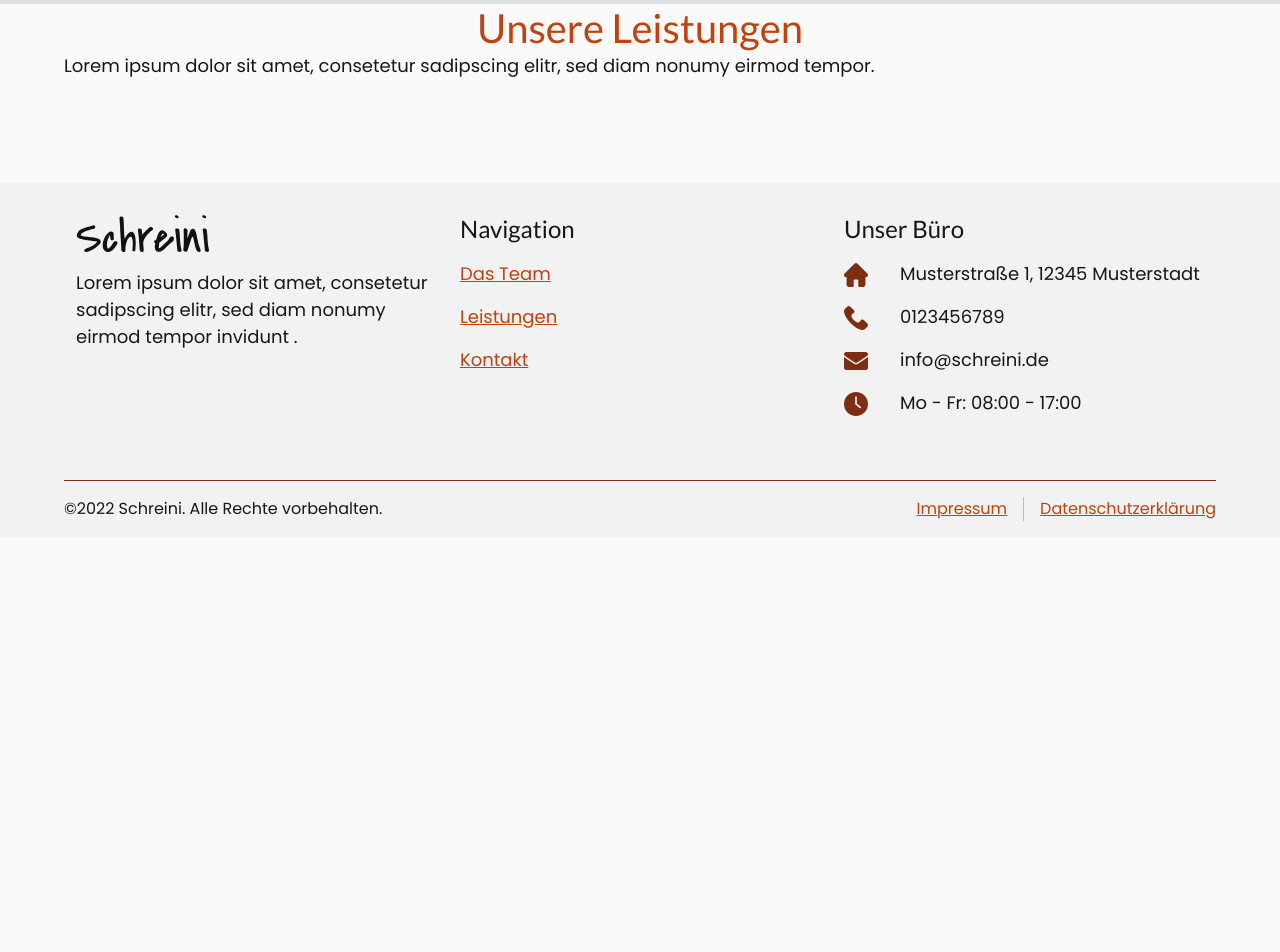
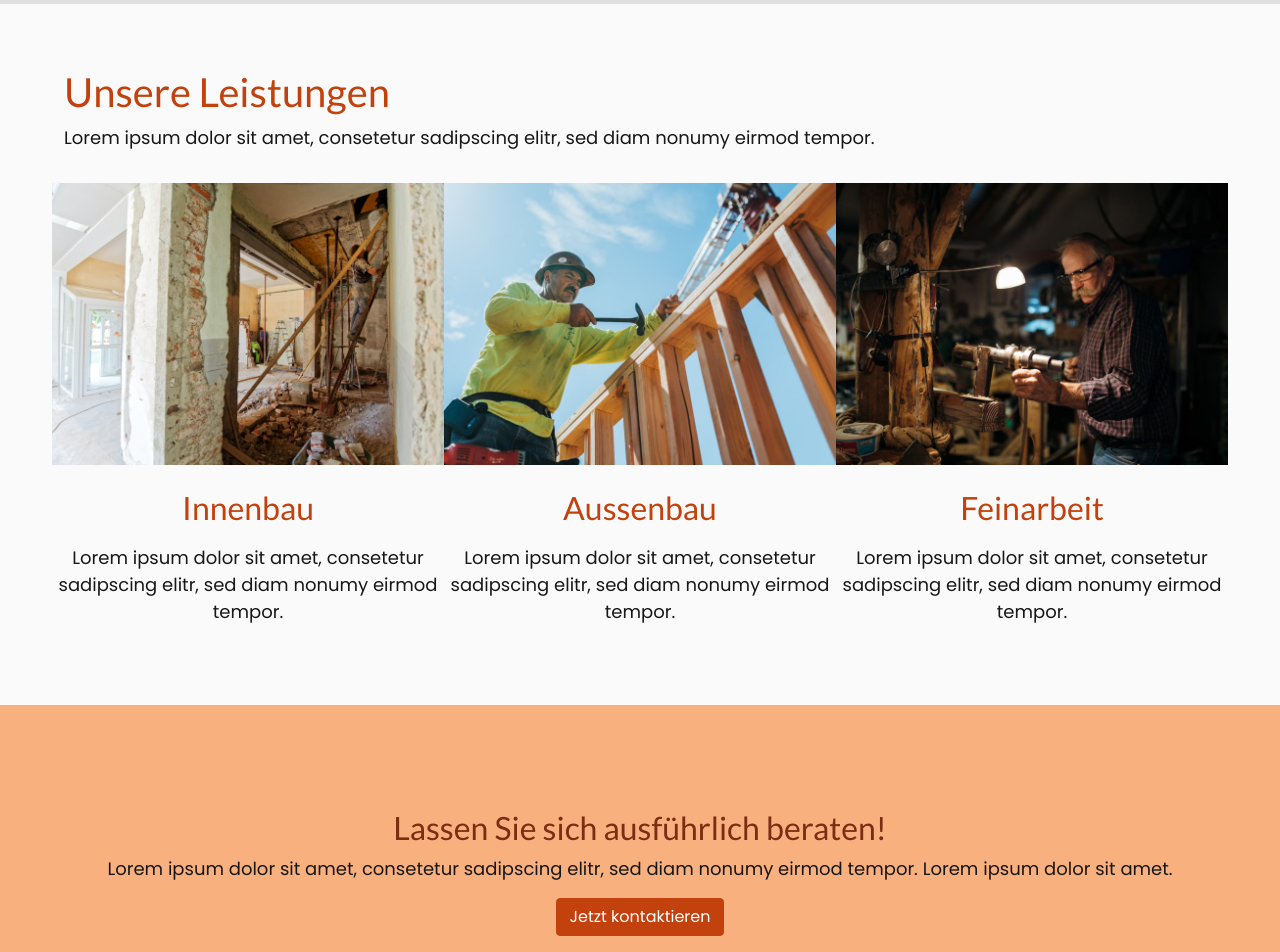
Before and after one commit to MinhKhangTran/next_js_schreini, a Next.js app: page /leistungen in a window 1280 px wide. Shown: the part 60-1012 px from the top of the page. Before the commit the page ends 800 px from the top, so only its background shows below. Built offline with nearby package versions, Linux system fonts and the light colour scheme.

Commit message:
:sparkles: add leistungen page

```diff
--- /dev/null
+++ b/components/cta.js
@@ -0,0 +1,23 @@
+import Link from "next/link";
+import { Button } from "react-bootstrap";
+
+const CTA = () => {
+  return (
+    <section className="" id="cta" aria-label="cta section">
+      <h2 className="text-dark text-center">
+        Lassen Sie sich ausführlich beraten!
+      </h2>
+      <p className="text-center">
+        Lorem ipsum dolor sit amet, consetetur sadipscing elitr, sed diam nonumy
+        eirmod tempor. Lorem ipsum dolor sit amet.
+      </p>
+      <div className="button__wrapper | d-flex justify-content-center">
+        <Link href="/kontakt" passHref>
+          <Button variant="primary">Jetzt kontaktieren</Button>
+        </Link>
+      </div>
+    </section>
+  );
+};
+
+export default CTA;
--- a/components/unsere-leistungen.js
+++ b/components/unsere-leistungen.js
@@ -1,17 +1,20 @@
 import Link from "next/link";
 import { Col, Row } from "react-bootstrap";
 
-const UnsereLeistungen = ({ data }) => {
+const UnsereLeistungen = ({ data, leistungen }) => {
+  console.log(leistungen);
   return (
     <section
       id="leistungen"
       aria-label="leistungen section"
-      className="wrapper"
+      className={`wrapper ${
+        leistungen === "/leistungen" ? "leistung__page--wrapper" : ""
+      }`}
     >
       <h2 className="heading-2 text-center text-primary | pb-2">
         Unsere Leistungen
       </h2>
-      <p className="text-center">
+      <p className="text-center leistungen__sub">
         Lorem ipsum dolor sit amet, consetetur sadipscing elitr, sed diam nonumy
         eirmod tempor.
       </p>
--- a/pages/leistungen.js
+++ b/pages/leistungen.js
@@ -1,17 +1,26 @@
-const Leistungen = () => {
+import UnsereLeistungen from "../components/unsere-leistungen";
+import { getJsonData } from "../utils/tool";
+import { useRouter } from "next/router";
+import CTA from "../components/cta";
+
+const Leistungen = ({ data }) => {
+  const router = useRouter();
+
   return (
-    <section
-      id="leistungen"
-      aria-label="leistungen section"
-      className="wrapper"
-    >
-      <h2 className="heading-2 text-center text-primary">Unsere Leistungen</h2>
-      <p>
-        Lorem ipsum dolor sit amet, consetetur sadipscing elitr, sed diam nonumy
-        eirmod tempor.
-      </p>
-    </section>
+    <>
+      <UnsereLeistungen data={data.leistungen} leistungen={router.pathname} />
+      <CTA />
+    </>
   );
 };
 
+export const getStaticProps = async () => {
+  const data = await getJsonData();
+  return {
+    props: {
+      data: data,
+    },
+  };
+};
+
 export default Leistungen;
--- a/styles/components/_contact-sm.scss
+++ b/styles/components/_contact-sm.scss
@@ -1,9 +1,9 @@
 @use "sass:math";
 
 #contact-sm {
-  margin-top: math.div(64rem, 16);
+  margin-block: math.div(64rem, 16);
   @include md {
-    margin-top: math.div(104rem, 16);
+    margin-block: math.div(104rem, 16);
   }
   .contact__row {
     padding-top: 2rem;
--- /dev/null
+++ b/styles/components/_cta.scss
@@ -0,0 +1,14 @@
+@use "sass:math";
+
+#cta {
+  background-color: hsla(24, 95%, 64%, 0.7);
+  padding-block: math.div(64rem, 16);
+  margin-top: math.div(64rem, 16);
+  @include md {
+    padding-block: math.div(104rem, 16);
+    margin-top: math.div(104, 16);
+  }
+  p {
+    padding-block: 0.5rem 1rem;
+  }
+}
--- a/styles/components/_footer.scss
+++ b/styles/components/_footer.scss
@@ -2,11 +2,9 @@
 
 footer {
   background-color: #f2f2f2;
-  margin-top: math.div(64rem, 16);
+
   padding-block: 2rem 1rem;
-  @include md {
-    margin-top: math.div(104rem, 16);
-  }
+
   .logo {
     .footer__logo {
       margin-bottom: 1rem;
--- a/styles/components/_unsere-leistungen.scss
+++ b/styles/components/_unsere-leistungen.scss
@@ -26,3 +26,13 @@
     }
   }
 }
+.leistung__page--wrapper {
+  margin-top: math.div(32rem, 16);
+  @include md {
+    margin-top: math.div(64rem, 16);
+  }
+  h2,
+  .leistungen__sub {
+    text-align: left !important;
+  }
+}
--- a/styles/index.scss
+++ b/styles/index.scss
@@ -49,3 +49,4 @@ $navbar-light-active-color: rgba($dark, 1);
 @import "components/social-proof";
 @import "components/contact-sm";
 @import "components/footer";
+@import "components/cta";
```
